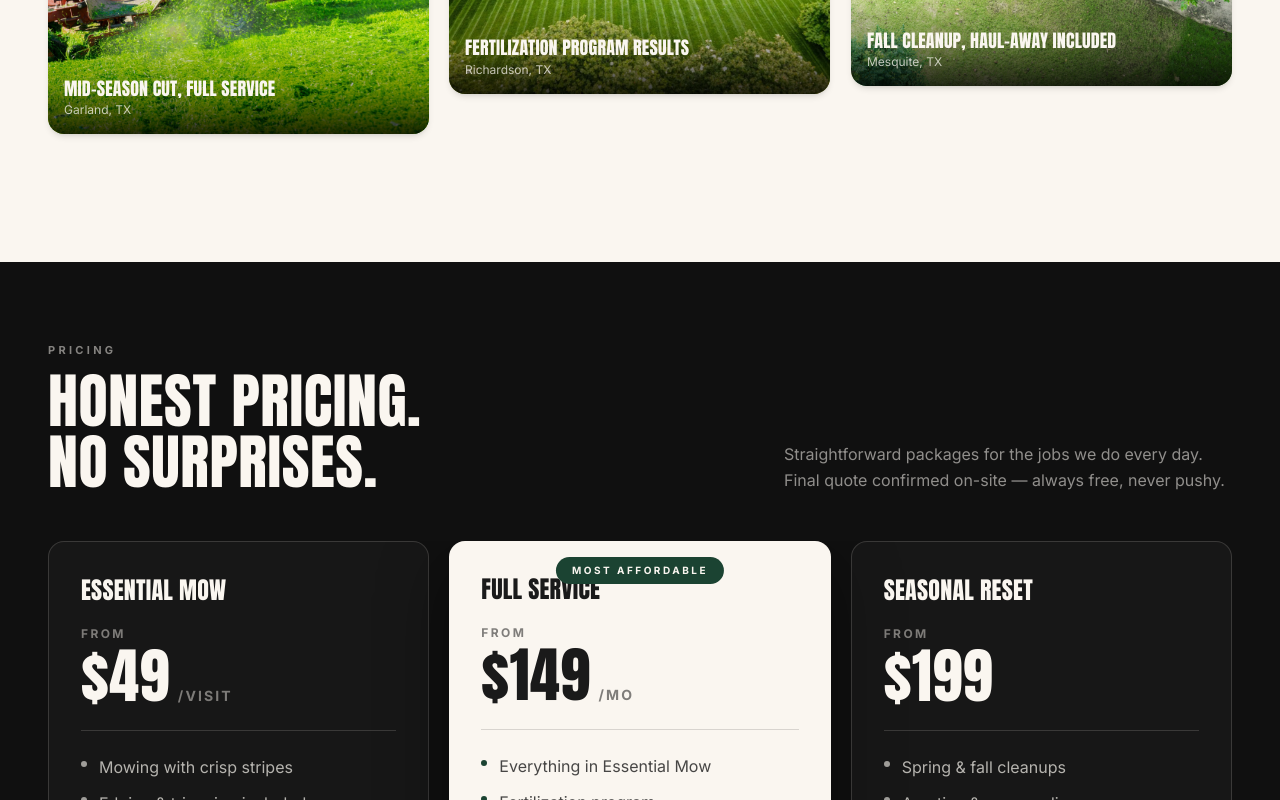
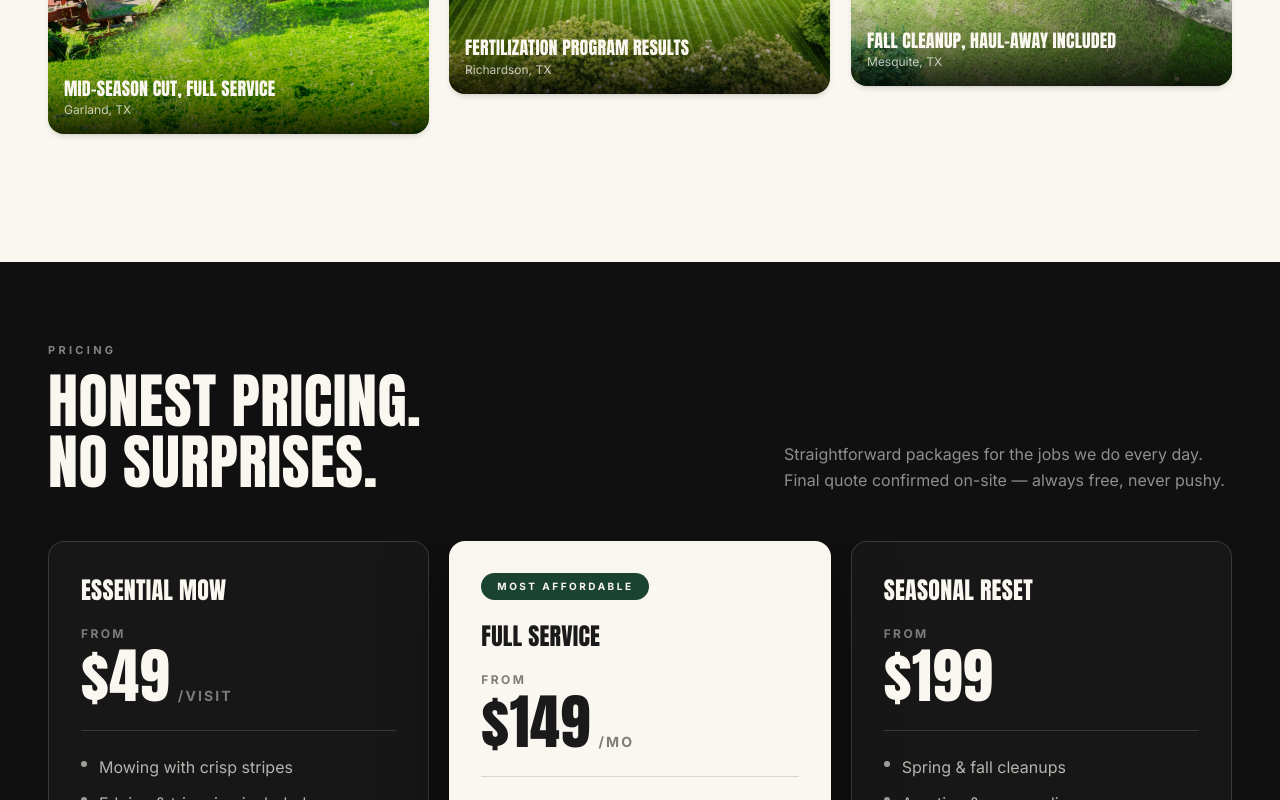
Before and after one commit to yakusee5555-cmd/lawncare-demo, a React (Vite) app: page / in a window 1280 px wide. Shown: the part 3555-4355 px from the top of the page. Built offline with nearby package versions, Linux system fonts and the light colour scheme.

Commit message:
Badge above title in normal flow

```diff
--- a/src/components/Showcase.tsx
+++ b/src/components/Showcase.tsx
@@ -385,7 +385,7 @@ export function Pricing() {
               }`}
             >
               {t.badge && (
-                <span className="absolute left-1/2 top-4 -translate-x-1/2 rounded-full bg-forest px-4 py-1.5 text-[10px] font-bold uppercase tracking-[0.25em] text-cream">
+                <span className="mb-5 inline-flex self-start rounded-full bg-forest px-4 py-1.5 text-[10px] font-bold uppercase tracking-[0.25em] text-cream">
                   {t.badge}
                 </span>
               )}
```
